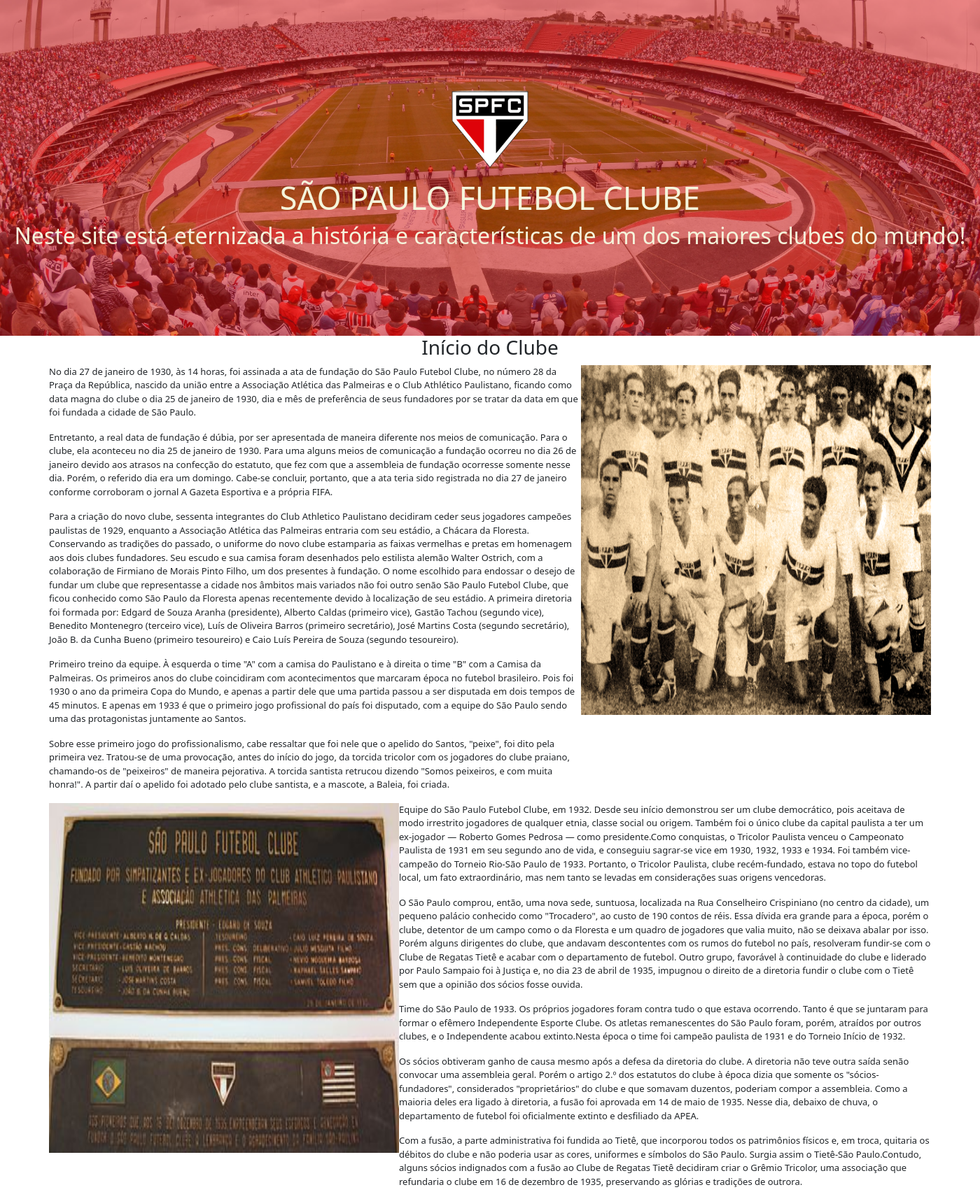
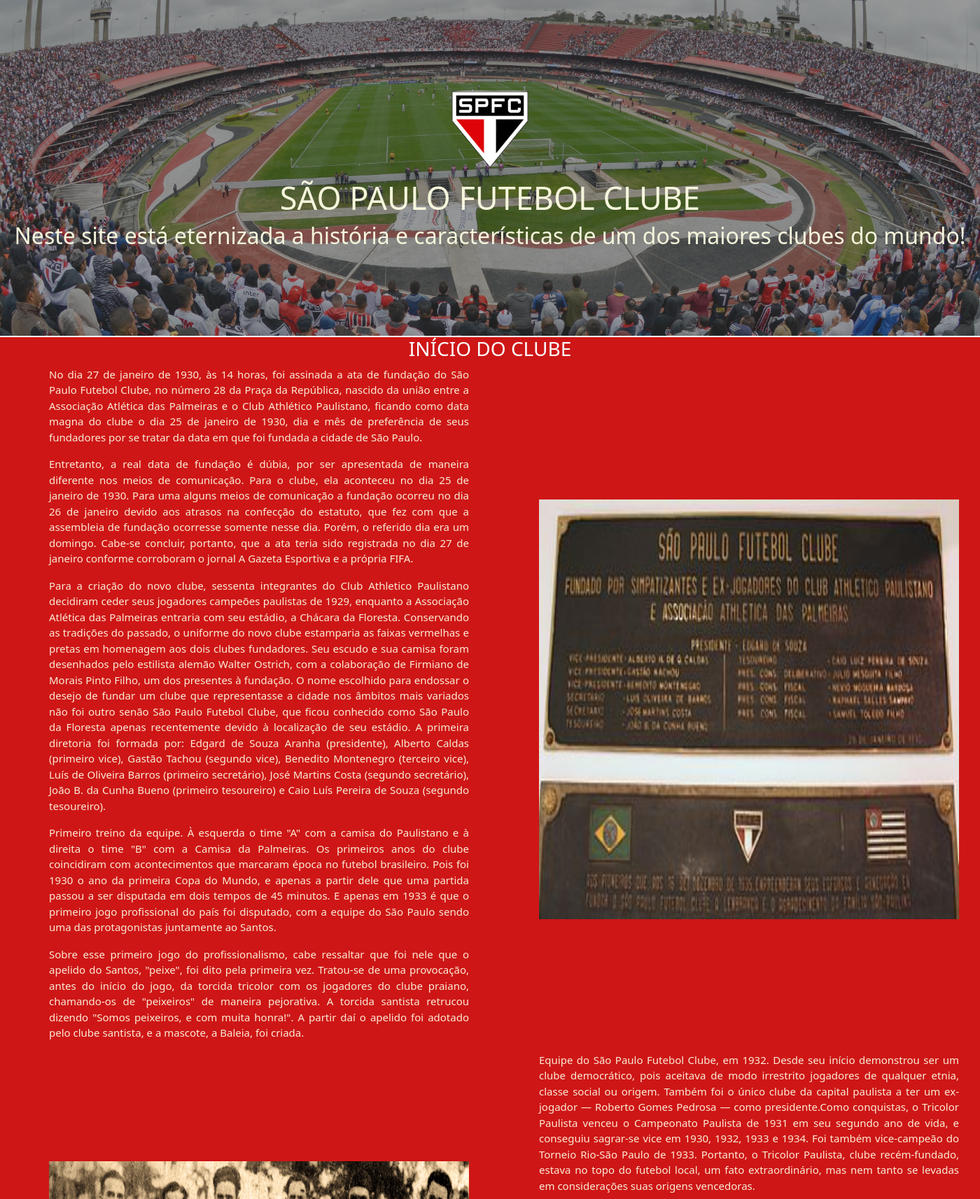
Before and after one commit to yCels/Desafio-3, a Flask app: page / in a window 1400 px wide. Shown: the part 107-1821 px from the top of the page at 70% size. Run offline with Flask 3, Linux system fonts and the light colour scheme; some libraries are stand-ins or nearby versions.

Commit message:
pequenos detalhes

```diff
--- a/source/static/index.css
+++ b/source/static/index.css
@@ -11,7 +11,7 @@
     display: grid;
     place-items: center;
     position: relative;
-    background-color: rgba(222, 14,13 );
+    background-color: rgba(0, 0, 0, 0.771);
 
 }
 
@@ -40,9 +40,18 @@
 
 /* .............................................. */
 /*                   SECTION CONTENT              */
+.container-section{
+
+    background-color: rgba(202, 0, 0, 0.914);
+}
+
+
+
 .container-section img{
     width: 600px;
-    height: 500px;
+    height: 600px;
+    display: flex;
+
 }
 
 
@@ -51,24 +60,18 @@
     display: flex;
     margin-left:5% ;
     margin-right: 5%;
+    justify-content: space-between;
 }
-.sectionT img{
-    max-width: 500px ;
-    max-height: 500px;
+
+.img{
+    align-content: center;
+
 }
 
 .paragrafo p{
     flex-wrap: column wrap ;
-    font-size: 13px;
+    font-size: 15px;
+    width: 600px;
+    color: antiquewhite;
+    text-align: justify;
 }
-
-
-.img2-section{
-    max-width: 1000px ;
-    max-height: 1000px;
-}
-
-.img1-section{
-    max-width: 1000px ;
-    max-height: 1000px;
-}
--- a/source/static/main.css
+++ b/source/static/main.css
@@ -19,11 +19,13 @@
 /*  footer */
  footer {
     background-color: #212529;
-    color: white;
     padding: 10px;
     text-align: center;
     width: 100%;
     bottom: 0;
-    margin-top: 40px;
 
 }
+
+footer p{
+    color: aliceblue;
+}
--- a/source/templates/index.html
+++ b/source/templates/index.html
@@ -17,10 +17,9 @@
     </div>
 
 </div>
-
 <div class="container-section">
 
-    <h3 style="text-align: center;"> Início do Clube</h3>
+    <h3 style="text-align: center; color: rgb(255, 255, 255); margin-top: 2px;"> INÍCIO DO CLUBE</h3>
 
     <div class="sectionT">
         <div class="paragrafo">
@@ -77,18 +76,19 @@
                 a
                 mascote, a Baleia, foi criada.</p>
         </div>
+        <div class="img">
+            <img  style="margin-left: 100px;"   class="img2-section" src="../static/imagens/Memorial_-_foundation_-_01.jpg">
+        </div>
 
-        <div>
-            <img class="img1-section" src="../static/imagens/são-paulo-primeiro-time-2.png">
-        </div>
 
 
     </div>
 
     <div class="sectionT">
-        <div>
-            <img class="img2-section" src="../static/imagens/Memorial_-_foundation_-_01.jpg">
+        <div class="img">
+            <img  style="margin-right: 100px;"  class="img1-section" src="../static/imagens/são-paulo-primeiro-time-2.png">
         </div>
+
         <div class="paragrafo">
             <p>Equipe do São Paulo Futebol Clube, em 1932.
                 Desde seu início demonstrou ser um clube democrático, pois aceitava de modo irrestrito jogadores de
```
